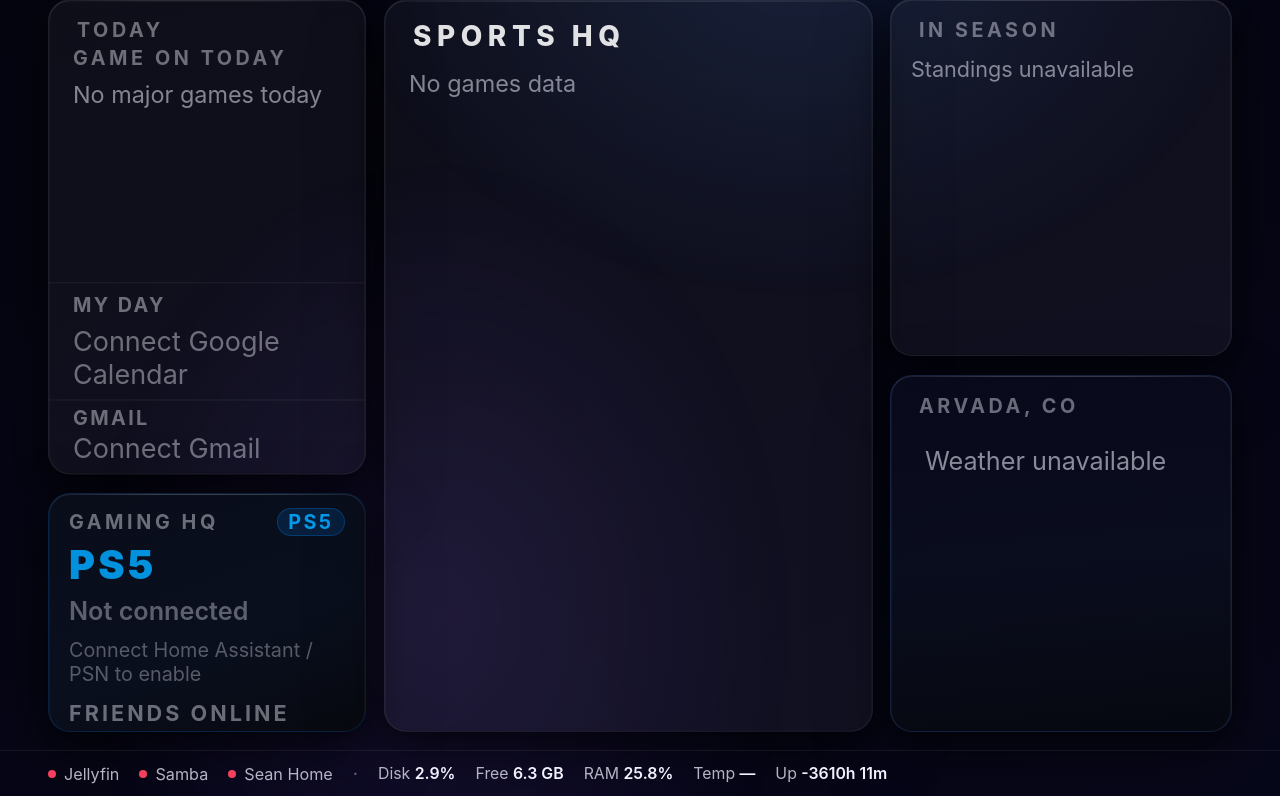
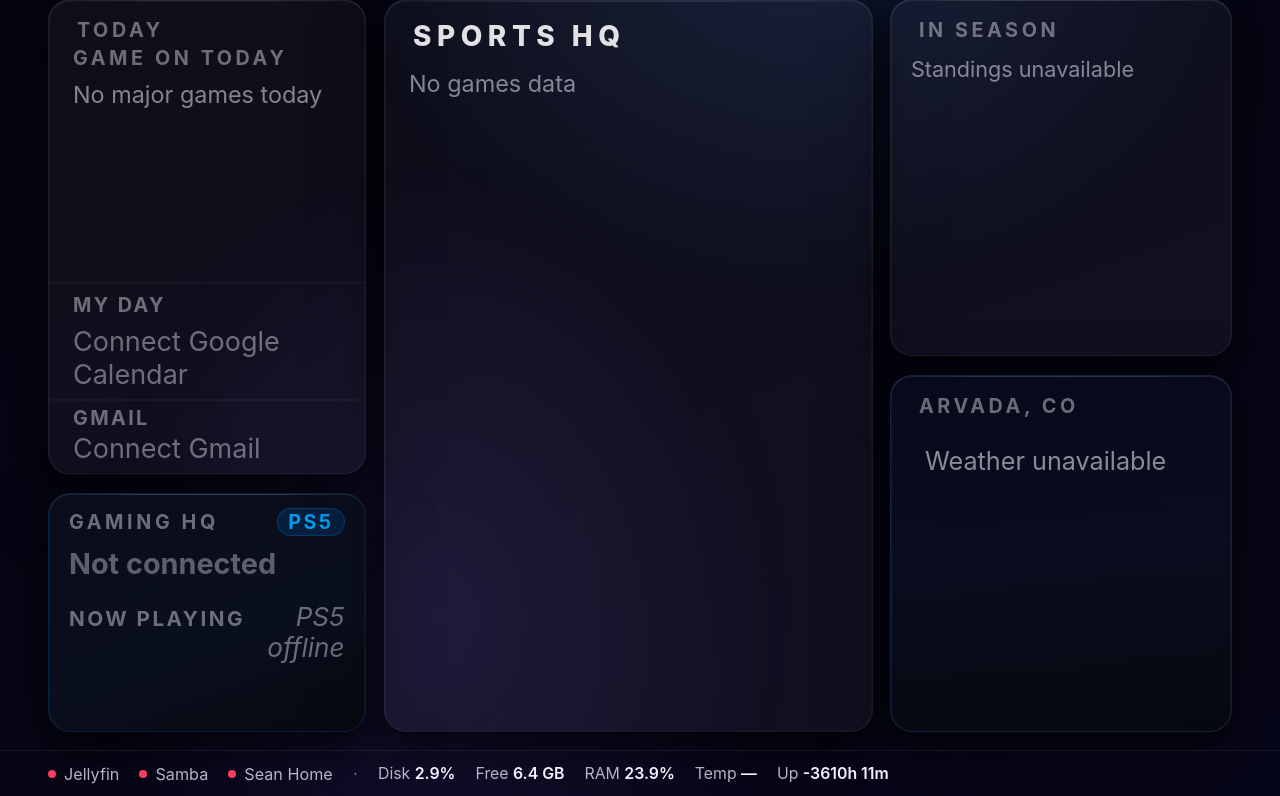
Before and after one commit to Doggo215/Sean-Media-Server, a FastAPI app: page / in a window 1280 px wide. Shown: the part 189-985 px from the top of the page. Run offline with FastAPI, Linux system fonts and the light colour scheme; data that the repository does not hold is empty.

Commit message:
feat: refresh Gaming HQ status card
Replace static Friends Online placeholder with real HA data.
Show PS5 power state, PSN online status, current game, last online
(relative MT time), trophy level, and G/S/B counts as text labels.
Remove friends section — no HA friend presence data available.

Co-Authored-By: Claude Sonnet 4.6 <noreply@anthropic.com>

```diff
--- a/sean-home/main.py
+++ b/sean-home/main.py
@@ -106,6 +106,12 @@ HA_PS5_STATUS_ENTITY       = os.environ.get("HA_PS5_STATUS_ENTITY", "")
 HA_PS5_ACTIVITY_ENTITY     = os.environ.get("HA_PS5_ACTIVITY_ENTITY", "")
 HA_PS5_CURRENT_GAME_ENTITY = os.environ.get("HA_PS5_CURRENT_GAME_ENTITY", "")
 HA_PS5_FRIENDS_ENTITY      = os.environ.get("HA_PS5_FRIENDS_ENTITY", "")
+HA_PS5_PSN_STATUS_ENTITY   = os.environ.get("HA_PS5_PSN_STATUS_ENTITY", "")
+HA_PS5_LAST_ONLINE_ENTITY  = os.environ.get("HA_PS5_LAST_ONLINE_ENTITY", "")
+HA_PS5_TROPHY_ENTITY       = os.environ.get("HA_PS5_TROPHY_ENTITY", "")
+HA_PS5_GOLD_ENTITY         = os.environ.get("HA_PS5_GOLD_ENTITY", "")
+HA_PS5_SILVER_ENTITY       = os.environ.get("HA_PS5_SILVER_ENTITY", "")
+HA_PS5_BRONZE_ENTITY       = os.environ.get("HA_PS5_BRONZE_ENTITY", "")
 
 GAMING_HA_CACHE_TTL = 30   # seconds — PS5 status can change quickly
 _gaming_ha_cache: dict = {"data": None, "fetched_at": 0}
@@ -1216,9 +1222,14 @@ async def build_gaming_from_ha() -> dict:
       - HACS PSN integration may expose separate game/friends sensors
     """
     async with httpx.AsyncClient(timeout=3.0) as client:
-        status_data  = await fetch_ha_state(client, HA_PS5_STATUS_ENTITY)
-        game_data    = await fetch_ha_state(client, HA_PS5_CURRENT_GAME_ENTITY)
-        friends_data = await fetch_ha_state(client, HA_PS5_FRIENDS_ENTITY)
+        status_data      = await fetch_ha_state(client, HA_PS5_STATUS_ENTITY)
+        game_data        = await fetch_ha_state(client, HA_PS5_CURRENT_GAME_ENTITY)
+        psn_status_data  = await fetch_ha_state(client, HA_PS5_PSN_STATUS_ENTITY)
+        last_online_data = await fetch_ha_state(client, HA_PS5_LAST_ONLINE_ENTITY)
+        trophy_data      = await fetch_ha_state(client, HA_PS5_TROPHY_ENTITY)
+        gold_data        = await fetch_ha_state(client, HA_PS5_GOLD_ENTITY)
+        silver_data      = await fetch_ha_state(client, HA_PS5_SILVER_ENTITY)
+        bronze_data      = await fetch_ha_state(client, HA_PS5_BRONZE_ENTITY)
 
     # If the primary status entity returned nothing, treat as not connected
     if not status_data:
@@ -1229,8 +1240,12 @@ async def build_gaming_from_ha() -> dict:
             "status_detail": "PS5 entity unavailable",
             "current_game": None,
             "last_game": None,
-            "friends_online": [],
-            "friends_count": 0,
+            "psn_status": None,
+            "last_online": None,
+            "trophy_level": None,
+            "gold_trophies": None,
+            "silver_trophies": None,
+            "bronze_trophies": None,
             "source": "error",
             "updated_at": datetime.now(timezone.utc).isoformat(),
             "error": "Home Assistant entity not found or unavailable",
@@ -1267,17 +1282,56 @@ async def build_gaming_from_ha() -> dict:
         if media_title and str(media_title).lower() not in _HA_UNAVAILABLE:
             current_game = str(media_title)
 
-    # Friends online — expect a list or comma-separated string from the entity
-    friends_online: list[str] = []
-    if friends_data:
-        f_state = friends_data.get("state") or ""
-        f_attrs = friends_data.get("attributes") or {}
-        friends_list = f_attrs.get("friends") or f_attrs.get("online_friends")
-        if isinstance(friends_list, list):
-            friends_online = [str(f) for f in friends_list if f]
-        elif f_state and f_state.lower() not in _HA_UNAVAILABLE:
-            # Some integrations return a comma-separated string as state
-            friends_online = [s.strip() for s in f_state.split(",") if s.strip()]
+    # PSN online status (sensor.doggo215_online_status)
+    psn_status_raw = None
+    if psn_status_data:
+        s = str(psn_status_data.get("state") or "").lower()
+        if s not in _HA_UNAVAILABLE:
+            psn_status_map = {
+                "offline": "Offline",
+                "availabletoplay": "Available to Play",
+                "availabletocommunicate": "Available",
+                "busy": "Busy",
+                "online": "Online",
+            }
+            psn_status_raw = psn_status_map.get(s, s.capitalize())
+
+    # Last online — parse ISO timestamp and convert to Mountain Time
+    last_online_str = None
+    if last_online_data:
+        lo_state = str(last_online_data.get("state") or "")
+        if lo_state and lo_state.lower() not in _HA_UNAVAILABLE:
+            try:
+                from zoneinfo import ZoneInfo
+                lo_dt = datetime.fromisoformat(lo_state.replace("Z", "+00:00"))
+                lo_mt = lo_dt.astimezone(ZoneInfo("America/Denver"))
+                now_mt = datetime.now(ZoneInfo("America/Denver"))
+                delta = now_mt - lo_mt
+                if delta.total_seconds() < 60:
+                    last_online_str = "Just now"
+                elif delta.total_seconds() < 3600:
+                    mins = int(delta.total_seconds() // 60)
+                    last_online_str = f"{mins}m ago"
+                elif delta.days == 0:
+                    hrs = int(delta.total_seconds() // 3600)
+                    last_online_str = f"{hrs}h ago"
+                elif delta.days == 1:
+                    last_online_str = f"Yesterday {lo_mt.strftime('%-I:%M %p')}"
+                else:
+                    last_online_str = lo_mt.strftime("%-m/%-d %-I:%M %p")
+            except Exception:
+                last_online_str = lo_state
+
+    # Trophy stats
+    def _safe_int(d):
+        if not d: return None
+        try: return int(str(d.get("state") or ""))
+        except (ValueError, TypeError): return None
+
+    trophy_level   = _safe_int(trophy_data)
+    gold_trophies  = _safe_int(gold_data)
+    silver_trophies = _safe_int(silver_data)
+    bronze_trophies = _safe_int(bronze_data)
 
     return {
         "connected": connected,
@@ -1286,8 +1340,12 @@ async def build_gaming_from_ha() -> dict:
         "status_detail": status_detail,
         "current_game": current_game if connected else None,
         "last_game": None,
-        "friends_online": friends_online,
-        "friends_count": len(friends_online),
+        "psn_status": psn_status_raw,
+        "last_online": last_online_str,
+        "trophy_level": trophy_level,
+        "gold_trophies": gold_trophies,
+        "silver_trophies": silver_trophies,
+        "bronze_trophies": bronze_trophies,
         "source": "home_assistant",
         "updated_at": datetime.now(timezone.utc).isoformat(),
         "error": None,
@@ -1301,8 +1359,12 @@ _GAMING_PLACEHOLDER = {
     "status_detail": "Connect Home Assistant / PSN to enable",
     "current_game": None,
     "last_game": None,
-    "friends_online": [],
-    "friends_count": 0,
+    "psn_status": None,
+    "last_online": None,
+    "trophy_level": None,
+    "gold_trophies": None,
+    "silver_trophies": None,
+    "bronze_trophies": None,
     "source": "placeholder",
     "updated_at": None,
     "error": None,
--- a/sean-home/static/css/style.css
+++ b/sean-home/static/css/style.css
@@ -2528,18 +2528,11 @@ body {
   flex: 1;
 }
 
-.gaming-console {
-  font-size: 2.2rem;
-  font-weight: 900;
-  color: rgba(0, 168, 255, 0.85);
-  letter-spacing: 0.08em;
-  line-height: 1;
-}
-
 .gaming-status {
-  font-size: 1.4rem;
-  font-weight: 600;
-  color: var(--text-2);
+  font-size: 1.6rem;
+  font-weight: 700;
+  color: var(--text-2);
+  margin-bottom: 6px;
 }
 .gaming-status.offline {
   color: var(--text-3);
@@ -2549,55 +2542,41 @@ body {
   color: rgba(80, 220, 120, 0.90);
 }
 
-.gaming-section {
-  display: flex;
-  flex-direction: column;
-  gap: 3px;
+.gm-row {
+  display: flex;
+  align-items: baseline;
+  gap: 8px;
   margin-top: 4px;
 }
-
-.gaming-label {
-  font-size: 1.2rem;
-  font-weight: 700;
-  letter-spacing: 0.14em;
+.gm-label {
+  font-size: 1.15rem;
+  font-weight: 700;
+  letter-spacing: 0.12em;
   text-transform: uppercase;
   color: var(--text-3);
-}
-
-.gaming-empty {
+  flex-shrink: 0;
+}
+.gm-value {
+  font-size: 1.45rem;
+  font-weight: 600;
+  color: var(--text-1);
+  flex: 1;
+  text-align: right;
+}
+.gm-dim {
+  color: var(--text-3);
+  font-weight: 400;
+  font-style: italic;
+}
+.gm-trophy-row {
+  display: flex;
+  gap: 10px;
+  justify-content: flex-end;
+  margin-top: 2px;
+}
+.gm-trophy {
   font-size: 1.3rem;
-  color: var(--text-3);
-  opacity: 0.8;
-  font-style: italic;
-}
-
-.gaming-game {
-  font-size: 1.5rem;
-  font-weight: 700;
-  color: var(--text-1);
-}
-
-.gaming-friends {
-  font-size: 1.35rem;
-  color: var(--text-2);
-}
-
-.gaming-source {
-  font-size: 1.1rem;
-  color: var(--text-3);
-  opacity: 0.8;
-  margin-top: 2px;
-}
-
-.gaming-friend-row {
-  font-size: 1.3rem;
-  color: var(--text-2);
-}
-
-.gaming-current-title {
-  font-size: 1.5rem;
-  font-weight: 700;
-  color: var(--text-1);
+  color: var(--text-2);
 }
 
 @media (max-width:1100px) {
--- a/sean-home/static/js/dashboard.js
+++ b/sean-home/static/js/dashboard.js
@@ -1452,48 +1452,44 @@ function renderGaming(data) {
   const body = document.getElementById("gaming-body");
   if (!body) return;
 
-  const connected = data && data.connected;
-  const platform  = gamingSafeText(data && data.platform, "PS5");
-  const status    = gamingSafeText(data && data.status, "Not connected");
-  const detail    = gamingSafeText(data && data.status_detail, "Connect Home Assistant / PSN to enable");
-  const game      = data && data.current_game ? gamingSafeText(data.current_game, null) : null;
-  const friends   = Array.isArray(data && data.friends_online) ? data.friends_online : [];
-  const fcount    = (data && data.friends_count) || friends.length;
+  const connected   = data && data.connected;
+  const status      = gamingSafeText(data && data.status, "Not connected");
+  const psnStatus   = gamingSafeText(data && data.psn_status, null);
+  const game        = data && data.current_game ? gamingSafeText(data.current_game, null) : null;
+  const lastOnline  = gamingSafeText(data && data.last_online, null);
+  const trophyLevel = (data && data.trophy_level != null) ? data.trophy_level : null;
+  const gold        = (data && data.gold_trophies != null) ? data.gold_trophies : null;
+  const silver      = (data && data.silver_trophies != null) ? data.silver_trophies : null;
+  const bronze      = (data && data.bronze_trophies != null) ? data.bronze_trophies : null;
 
   const statusCls = connected ? "gaming-status online" : "gaming-status offline";
 
-  let friendsHtml;
-  if (!connected) {
-    friendsHtml = `<div class="gaming-empty">Connect PSN to show friends</div>`;
-  } else if (friends.length === 0) {
-    friendsHtml = `<div class="gaming-empty">No friends online</div>`;
-  } else {
-    friendsHtml = friends.map(f =>
-      `<div class="gaming-friend-row">${gamingSafeText(f, "")}</div>`
-    ).join("");
-  }
-
-  let gameHtml;
-  if (!connected) {
-    gameHtml = `<div class="gaming-empty">Waiting for PS5 data</div>`;
-  } else if (!game) {
-    gameHtml = `<div class="gaming-empty">No game running</div>`;
-  } else {
-    gameHtml = `<div class="gaming-current-title">${game}</div>`;
-  }
+  const gameHtml = game
+    ? `<div class="gm-value">${game}</div>`
+    : `<div class="gm-value gm-dim">${connected ? "No game running" : "PS5 offline"}</div>`;
+
+  const trophyHtml = trophyLevel != null ? `
+    <div class="gm-row">
+      <span class="gm-label">Trophy Level</span>
+      <span class="gm-value">${trophyLevel}</span>
+    </div>
+    ${gold != null || silver != null || bronze != null ? `
+    <div class="gm-trophy-row">
+      ${gold   != null ? `<span class="gm-trophy gm-gold">G ${gold}</span>`   : ""}
+      ${silver != null ? `<span class="gm-trophy gm-silver">S ${silver}</span>` : ""}
+      ${bronze != null ? `<span class="gm-trophy gm-bronze">B ${bronze}</span>` : ""}
+    </div>` : ""}
+  ` : "";
 
   body.innerHTML = `
-    <div class="gaming-console">${platform}</div>
     <div class="${statusCls}">${status}</div>
-    ${detail && !connected ? `<div class="gaming-source">${detail}</div>` : ""}
-    <div class="gaming-section">
-      <div class="gaming-label">Friends Online${fcount > 0 ? ` · ${fcount}` : ""}</div>
-      ${friendsHtml}
-    </div>
-    <div class="gaming-section">
-      <div class="gaming-label">Current Game</div>
+    ${psnStatus ? `<div class="gm-row"><span class="gm-label">PSN Doggo215</span><span class="gm-value">${psnStatus}</span></div>` : ""}
+    <div class="gm-row">
+      <span class="gm-label">Now Playing</span>
       ${gameHtml}
     </div>
+    ${lastOnline ? `<div class="gm-row"><span class="gm-label">Last Online</span><span class="gm-value gm-dim">${lastOnline}</span></div>` : ""}
+    ${trophyHtml}
   `;
 }
 
--- a/sean-home/templates/index.html
+++ b/sean-home/templates/index.html
@@ -4,7 +4,7 @@
   <meta charset="UTF-8">
   <meta name="viewport" content="width=device-width, initial-scale=1.0">
   <title>Sean Home</title>
-  <link rel="stylesheet" href="/static/css/style.css?v=20260707v">
+  <link rel="stylesheet" href="/static/css/style.css?v=20260708b">
 </head>
 <body>
 
@@ -57,16 +57,7 @@
           <span class="gaming-pill">PS5</span>
         </div>
         <div class="gaming-body" id="gaming-body">
-          <div class="gaming-console">PS5</div>
-          <div class="gaming-status offline" id="gaming-status">Not connected</div>
-          <div class="gaming-section">
-            <div class="gaming-label">Friends Online</div>
-            <div class="gaming-empty">Connect PSN to show friends</div>
-          </div>
-          <div class="gaming-section">
-            <div class="gaming-label">Current Game</div>
-            <div class="gaming-empty">Waiting for PS5 data</div>
-          </div>
+          <div class="gaming-status offline">Loading…</div>
         </div>
       </section>
 
@@ -137,6 +128,6 @@
   </div>
 
   <script src="/static/js/weather-icons.js?v=20260703h"></script>
-  <script src="/static/js/dashboard.js?v=20260707v"></script>
+  <script src="/static/js/dashboard.js?v=20260708b"></script>
 </body>
 </html>
```
